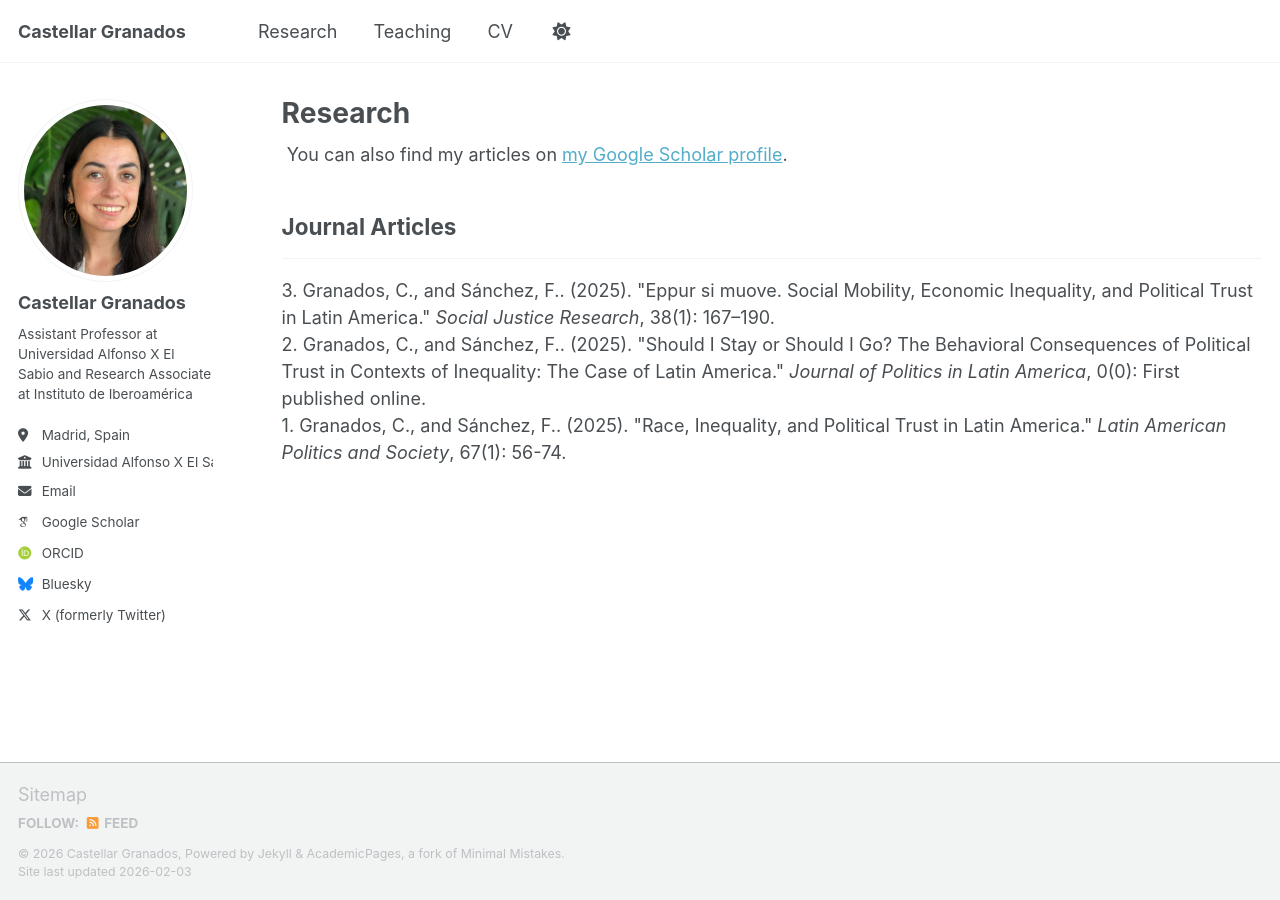
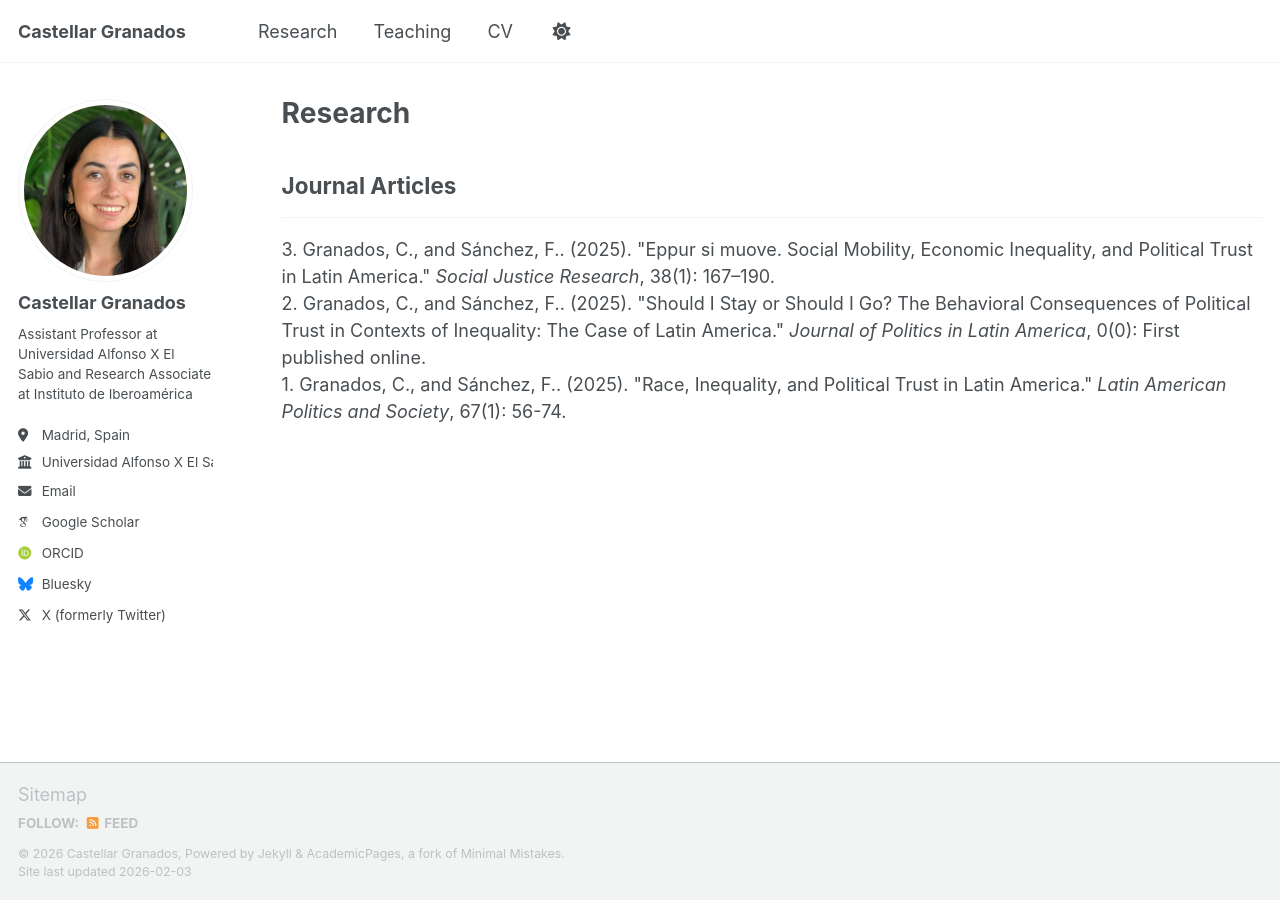
Before and after one commit to castellargranados/castellargranados.github.io, a Jekyll site: the page built from _pages/research.md, in a window 1280 px wide. Built offline with Jekyll 4.4.1, drawn with Linux system fonts in a browser that asks for light colours; some web fonts are replaced; a script bundle is joined from its source files by our own code; library files that are not in the unit come from our copies.

Commit message:
Remove Google Scholar profile section
Removed Google Scholar profile link from research page.

```diff
--- a/_pages/research.md
+++ b/_pages/research.md
@@ -8,13 +8,6 @@
 {% assign articles = site.publications | where: "category", "articles" | sort: "year" | reverse %}
 {% assign counter = articles | size %}
 
-{% if site.author.googlescholar %}
-<div class="wordwrap">
-You can also find my articles on
-<a href="{{ site.author.googlescholar }}">my Google Scholar profile</a>.
-</div>
-{% endif %}
-
 <h2>Journal Articles</h2><hr />
 
 {% for post in articles %}
```
